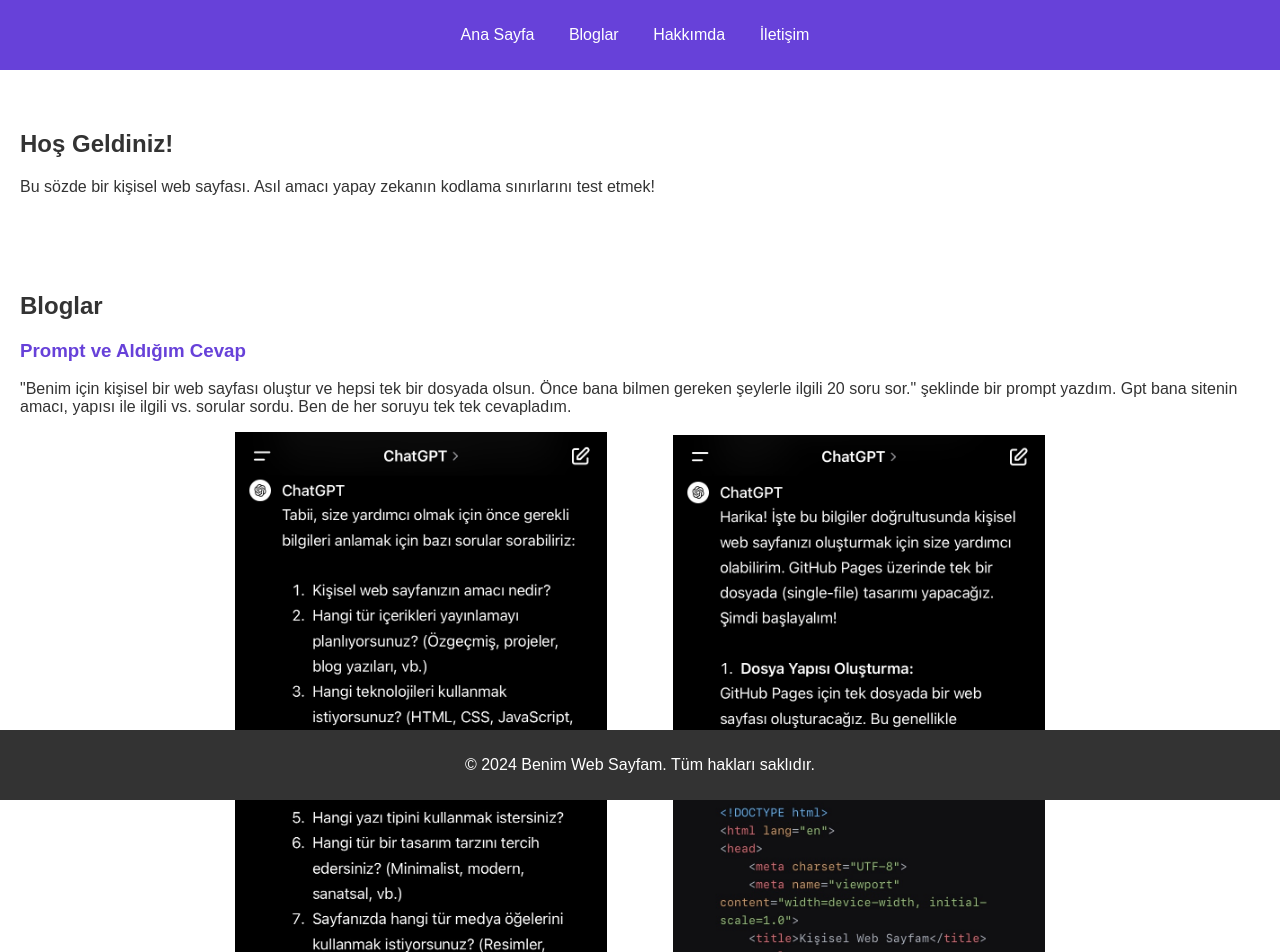
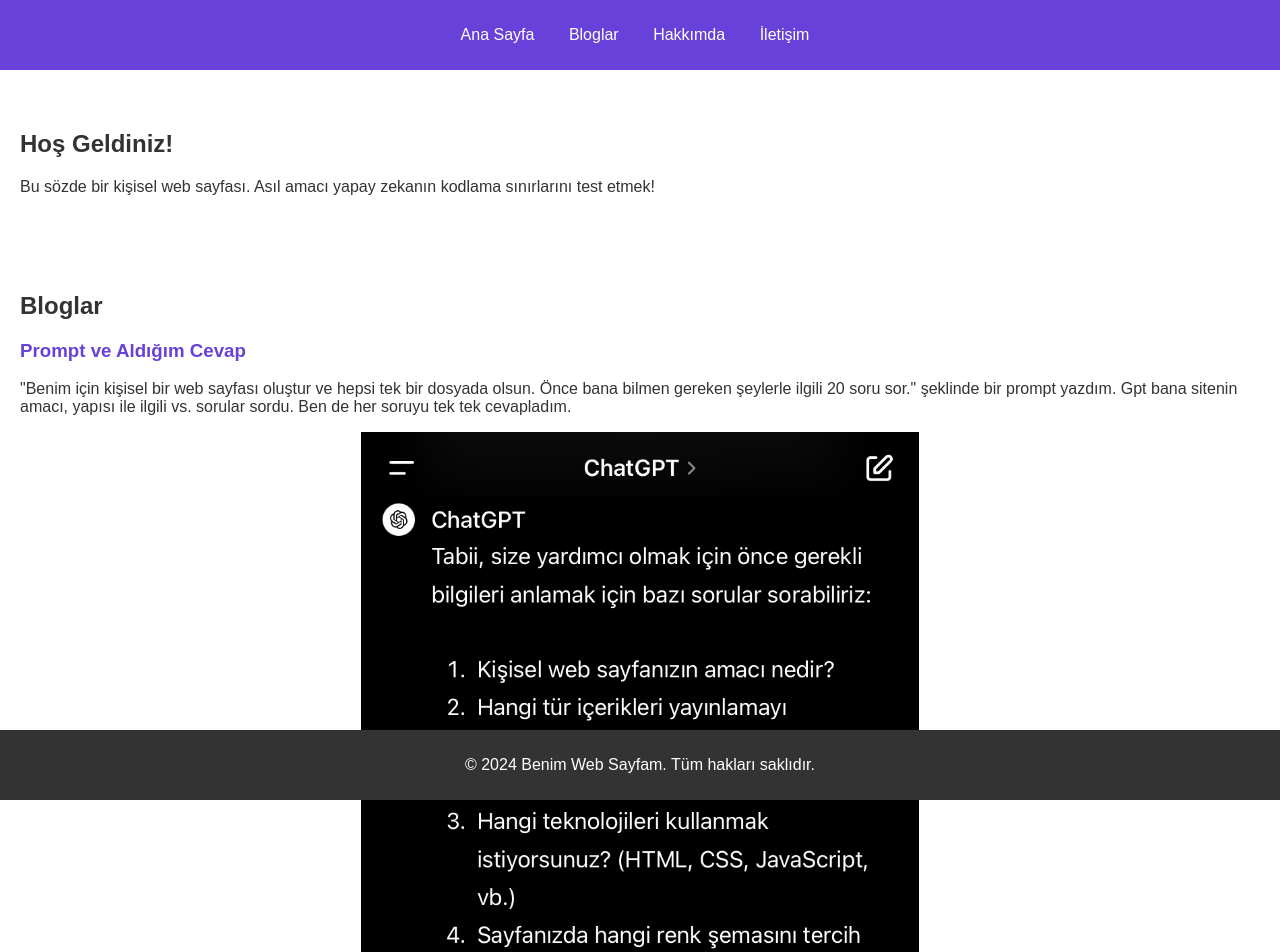
Before and after one commit to YusuffMirza/Kisisel-Blog, a plain HTML site: page index.html in a window 1280 px wide. Shown: the top 952 px of the page. Drawn offline with Linux system fonts and the light colour scheme.

Commit message:
Update index.html

```diff
--- a/index.html
+++ b/index.html
@@ -78,7 +78,7 @@
         }
         .image-container img {
             display: inline-block;
-            width: 30%; /* Görsellerin genişliğini ayarlayın */
+            width: 45%; /* Görsellerin genişliğini ayarlayın */
             height: auto;
             margin: 0 2.5%; /* Görseller arasında boşluk bırakmak için */
         }
```
